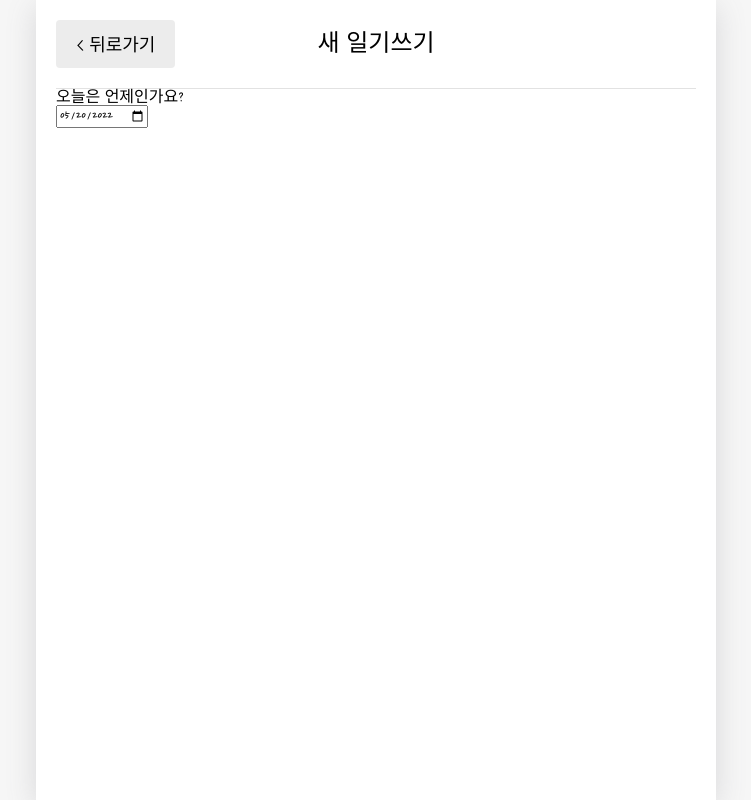
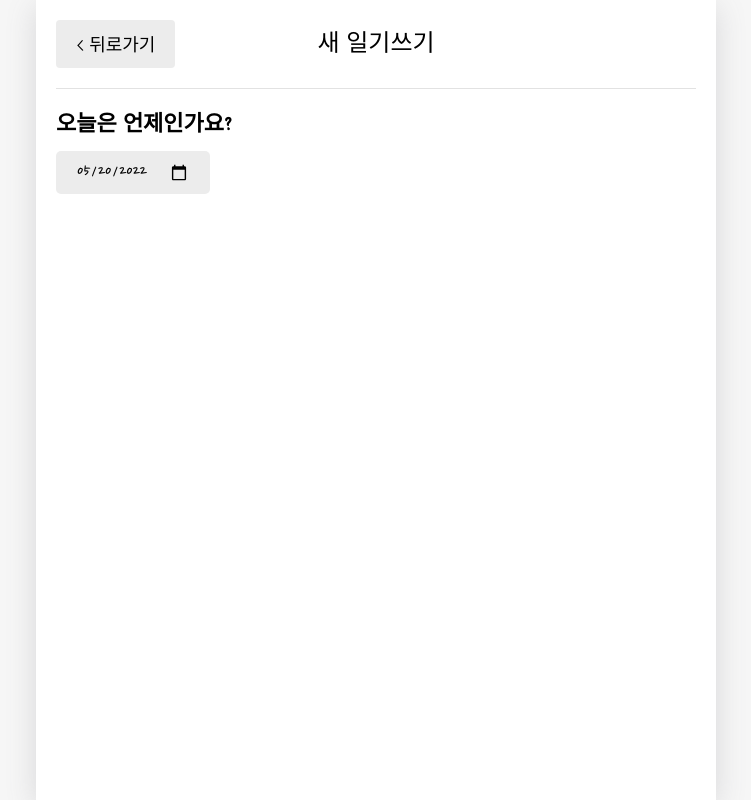
Before and after one commit to productuidev/emotion-diary, a React (Create React App) app: page /new in a window 1280 px wide. Shown: the whole page, without its empty margins (264-1015 px from the left). Built offline with nearby package versions, Linux system fonts and the light colour scheme.

Commit message:
css styling DiaryEditor

```diff
--- a/src/App.css
+++ b/src/App.css
@@ -14,7 +14,7 @@ menu, ol, ul {list-style:none;}
 blockquote, q {quotes:none;}
 blockquote:before, blockquote:after, q:before, q:after {content:'';content:none;}
 table {border-collapse:collapse;border-spacing:0;}
-select {cursor:pointer;}
+input, select {cursor:pointer;}
 button {border:0;padding:0;margin:0;cursor:pointer;}
 
 /* common */
@@ -71,3 +71,10 @@ header .head_btn_right {justify-content:end;width:25%;}
 .DiaryItem .infoWrapper .DiaryDate { margin-bottom:4px;font-weight:600;font-size:24px; }
 .DiaryItem .infoWrapper .DiaryContentPreview { font-size:18px; }
 .DiaryItem .btnWrapper { display:flex;align-items:center; /* min-width:70px; */ }
+
+/* DiaryEditor */
+.DiaryEditor { position:relative; }
+.DiaryEditor section { margin:0 0 40px 0; }
+.DiaryEditor h4 { padding:24px 0 16px;font-size:22px;font-weight:600; }
+.DiaryEditor .inputBox { position:relative; }
+.DiaryEditor .inputDate { margin:0 10px 0 0;padding:9px 20px;border:none;border-radius:5px;background-color:#ececec;font-size:18px; }
--- a/src/components/DiaryEditor.js
+++ b/src/components/DiaryEditor.js
@@ -13,7 +13,7 @@ const DiaryEditor = () => {
 
   const navigate = useNavigate();
   return (
-    <div>
+    <div className="DiaryEditor">
       <MyHeader
         headText={"새 일기쓰기"}
         leftChild={<MyButton text={"< 뒤로가기"} onClick={()=>navigate(-1)} />}
```
